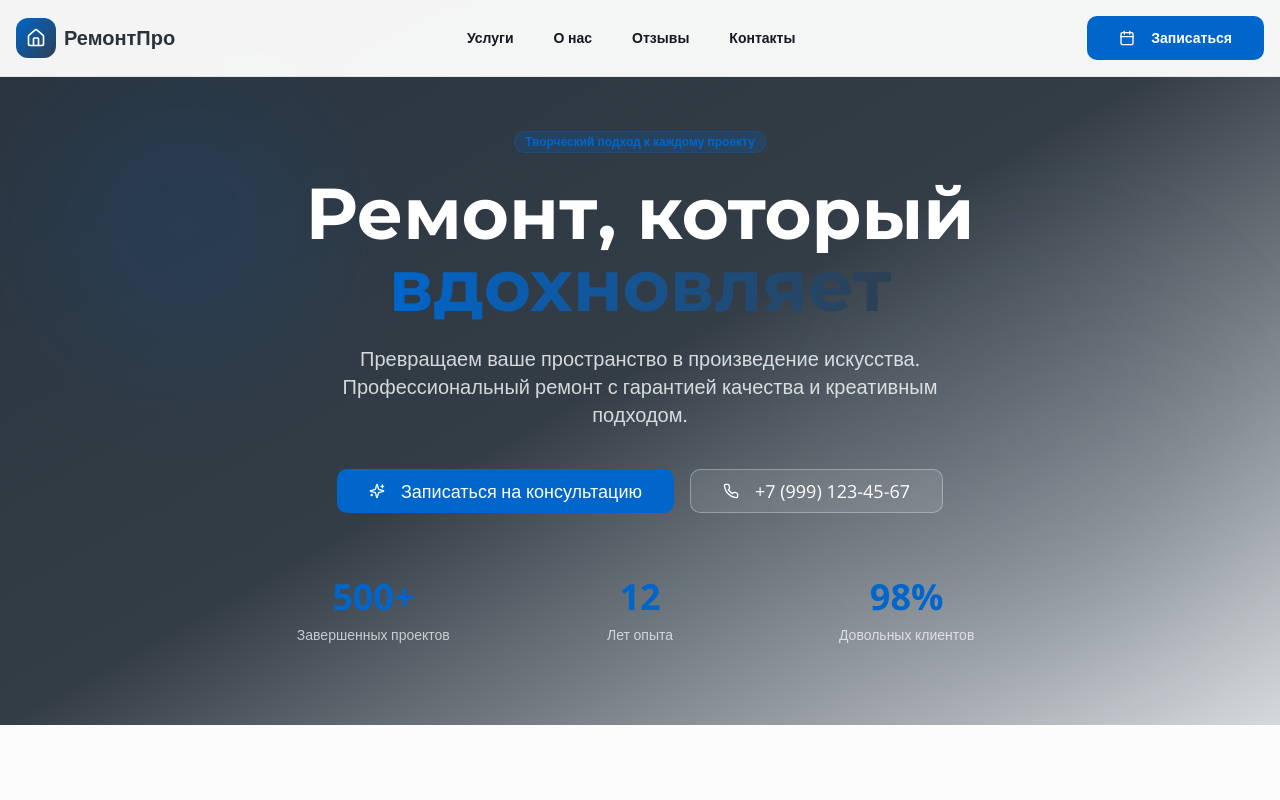
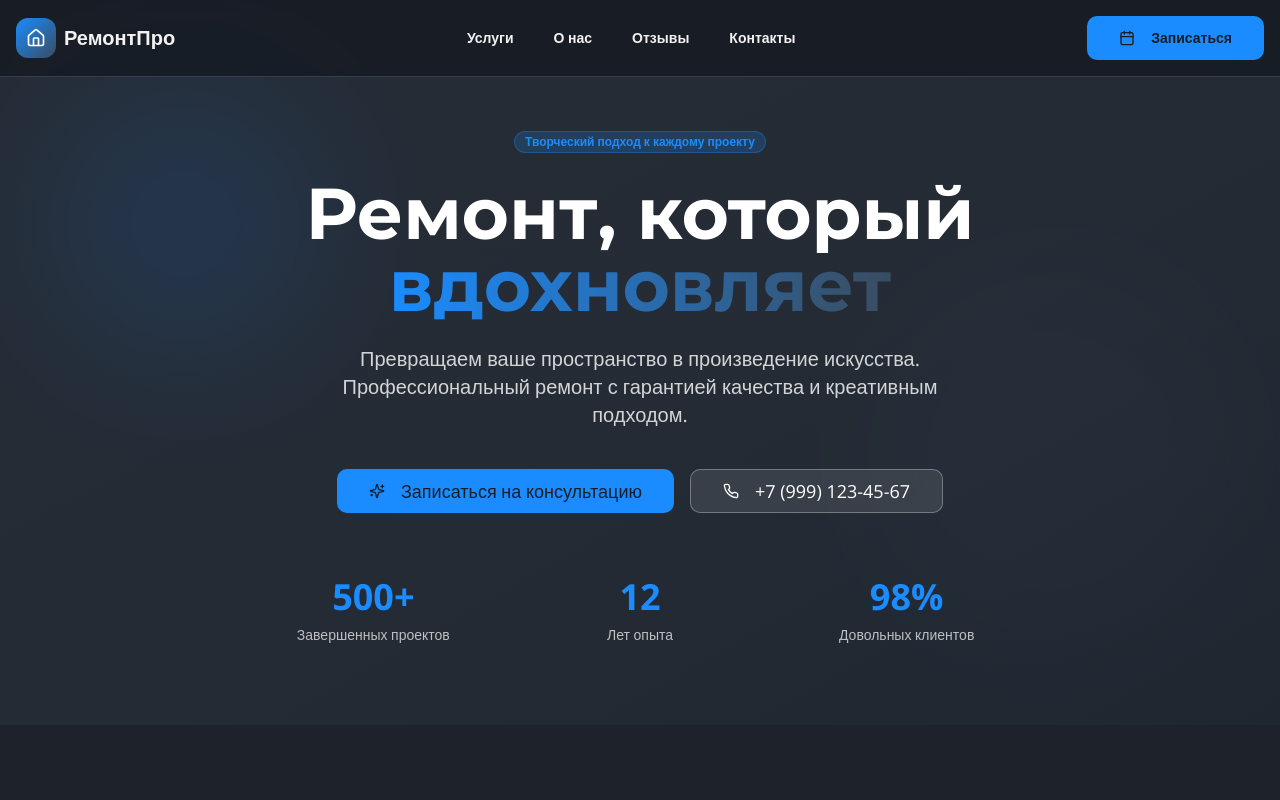
Before and after one commit to pr-poehali-dev/home-repair-portal, a React (Vite) app: page / in a window 1280 px wide. Shown: the top 800 px of the page. Built offline with nearby package versions, Linux system fonts and the light colour scheme.

Commit message:
refactor: затемнение цветовой схемы

```diff
--- a/src/index.css
+++ b/src/index.css
@@ -6,33 +6,33 @@
 
 @layer base {
   :root {
-    --background: 0 0% 100%;
-    --foreground: 220 20% 10%;
+    --background: 216 20% 12%;
+    --foreground: 0 0% 95%;
 
-    --card: 0 0% 100%;
-    --card-foreground: 220 20% 10%;
+    --card: 216 18% 16%;
+    --card-foreground: 0 0% 95%;
 
-    --popover: 0 0% 100%;
-    --popover-foreground: 220 20% 10%;
+    --popover: 216 18% 16%;
+    --popover-foreground: 0 0% 95%;
 
-    --primary: 210 100% 40%;
-    --primary-foreground: 0 0% 100%;
+    --primary: 210 100% 55%;
+    --primary-foreground: 216 20% 12%;
 
-    --secondary: 210 30% 25%;
-    --secondary-foreground: 0 0% 100%;
+    --secondary: 210 25% 30%;
+    --secondary-foreground: 0 0% 95%;
 
-    --muted: 220 14% 96%;
-    --muted-foreground: 220 9% 46%;
+    --muted: 216 15% 20%;
+    --muted-foreground: 216 10% 65%;
 
-    --accent: 210 20% 20%;
-    --accent-foreground: 0 0% 100%;
+    --accent: 216 18% 18%;
+    --accent-foreground: 0 0% 95%;
 
     --destructive: 0 84.2% 60.2%;
     --destructive-foreground: 0 0% 100%;
 
-    --border: 220 13% 91%;
-    --input: 220 13% 91%;
-    --ring: 24 95% 55%;
+    --border: 216 15% 25%;
+    --input: 216 18% 20%;
+    --ring: 210 100% 55%;
 
     --radius: 0.75rem;
 
--- a/src/pages/Index.tsx
+++ b/src/pages/Index.tsx
@@ -112,14 +112,14 @@ export default function Index() {
 
   return (
     <div className="min-h-screen">
-      <header className="fixed top-0 left-0 right-0 z-50 bg-white/95 backdrop-blur-sm border-b">
+      <header className="fixed top-0 left-0 right-0 z-50 bg-background/95 backdrop-blur-sm border-b">
         <div className="container mx-auto px-4 py-4">
           <nav className="flex items-center justify-between">
             <div className="flex items-center gap-2">
               <div className="w-10 h-10 bg-gradient-to-br from-primary to-secondary rounded-lg flex items-center justify-center">
                 <Icon name="Home" className="text-white" size={20} />
               </div>
-              <span className="text-xl font-bold text-accent">РемонтПро</span>
+              <span className="text-xl font-bold text-foreground">РемонтПро</span>
             </div>
             <div className="flex items-center gap-2">
               <a href="#services" className="px-4 py-2 text-sm font-semibold hover:bg-muted rounded-lg transition-colors">Услуги</a>
```
